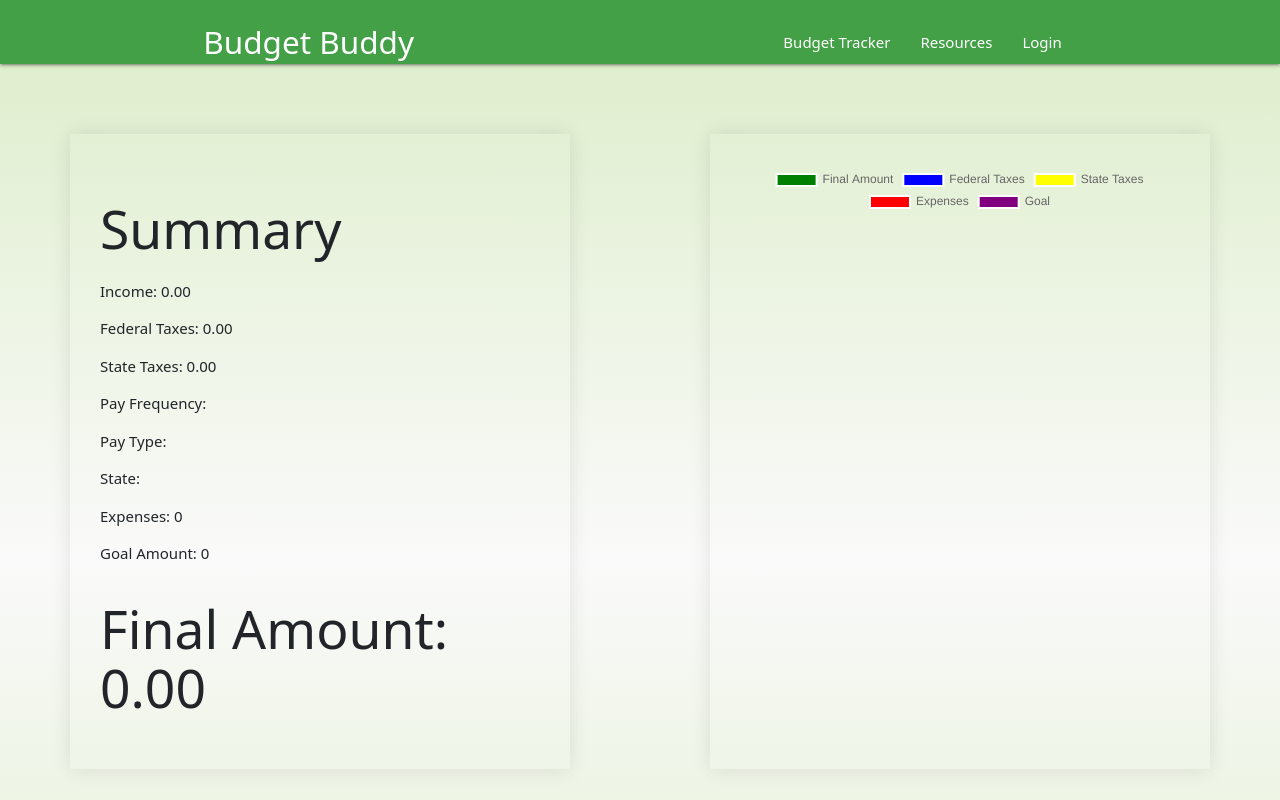
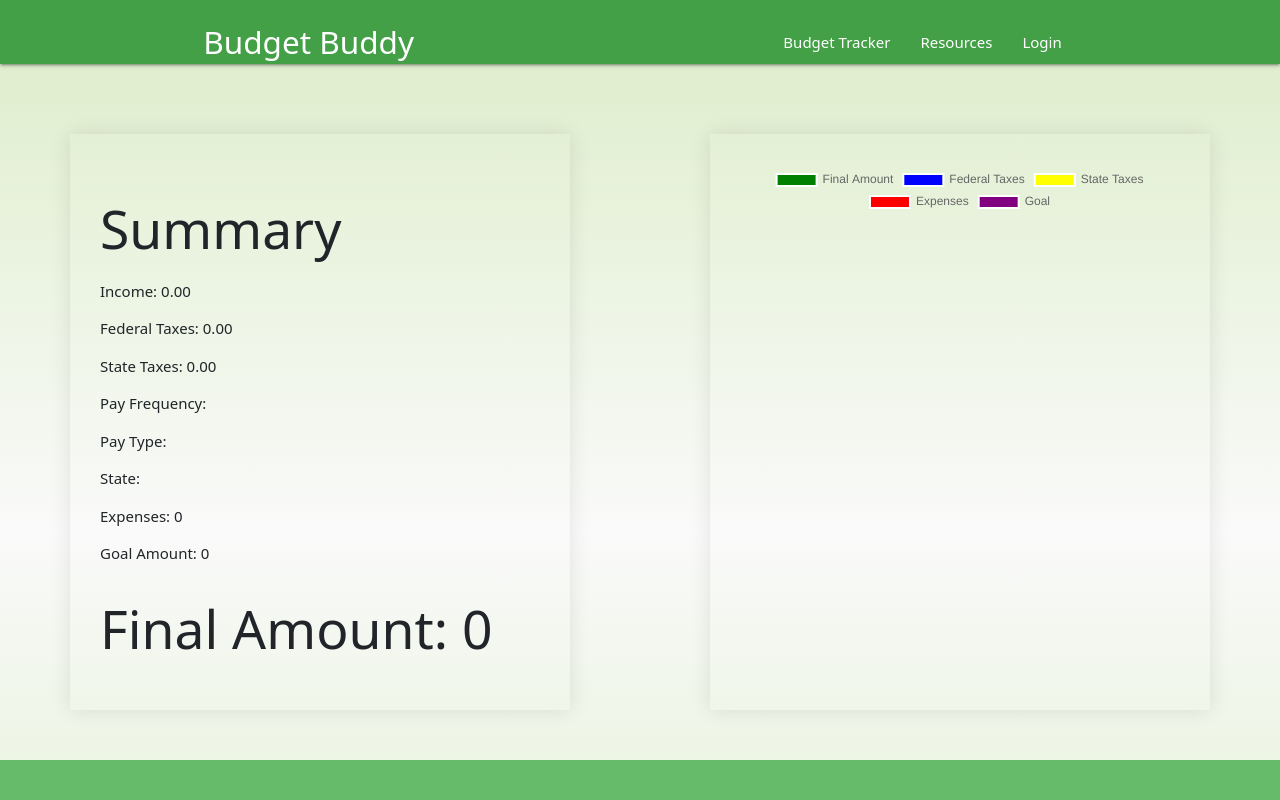
Before and after one commit to kennidystillwell/capstone-frontend, a React (Create React App) app: page /budget-tracker in a window 1280 px wide. Both pictures are taken after a click on the button "Go to Summary". Shown: the top 800 px of the page. Built offline with nearby package versions, Linux system fonts and the light colour scheme.

Commit message:
Fiixed wrong amount displayed on summary

```diff
--- a/src/components/SummaryPage.js
+++ b/src/components/SummaryPage.js
@@ -4,8 +4,7 @@
 
 function SummaryPage() {
   const location = useLocation();
-  const { income = 0, federalTaxes = 0, stateTaxes = 0, payFrequency = '', payType = '', state = '', expenses = 0, goalAmount = 0 } = location.state;
-  const finalAmount = (income - federalTaxes - stateTaxes - expenses - goalAmount).toFixed(2);
+  const { income = 0, federalTaxes = 0, stateTaxes = 0, payFrequency = '', payType = '', state = '', expenses = 0, goalAmount = 0, remainingIncome = 0 } = location.state;
   const chartRef = useRef(null);
 
   useEffect(() => {
@@ -15,7 +14,7 @@
         data: {
           labels: ['Final Amount', 'Federal Taxes', 'State Taxes', 'Expenses', 'Goal'],
           datasets: [{
-            data: [finalAmount, federalTaxes, stateTaxes, expenses, goalAmount],
+            data: [remainingIncome, federalTaxes, stateTaxes, expenses, goalAmount],
             backgroundColor: ['green', 'blue', 'yellow', 'red', 'purple'],
           }],
         },
@@ -41,7 +40,7 @@
       });
       return () => chartInstance.destroy();
     }
-  }, [finalAmount, federalTaxes, stateTaxes, expenses, goalAmount]);
+  }, [remainingIncome, federalTaxes, stateTaxes, expenses, goalAmount]);
 
   console.log('Props received by SummaryPage:', { income, federalTaxes, stateTaxes, payFrequency, payType, state, expenses });
 
@@ -57,7 +56,7 @@
         <p>State: {state}</p>
         <p>Expenses: {expenses}</p>
         <p>Goal Amount: {goalAmount}</p>
-        <h2>Final Amount: {finalAmount}</h2>
+        <h2>Final Amount: {remainingIncome}</h2>
       </div>
       <div className="chart-container">
         <canvas ref={chartRef} />
```
